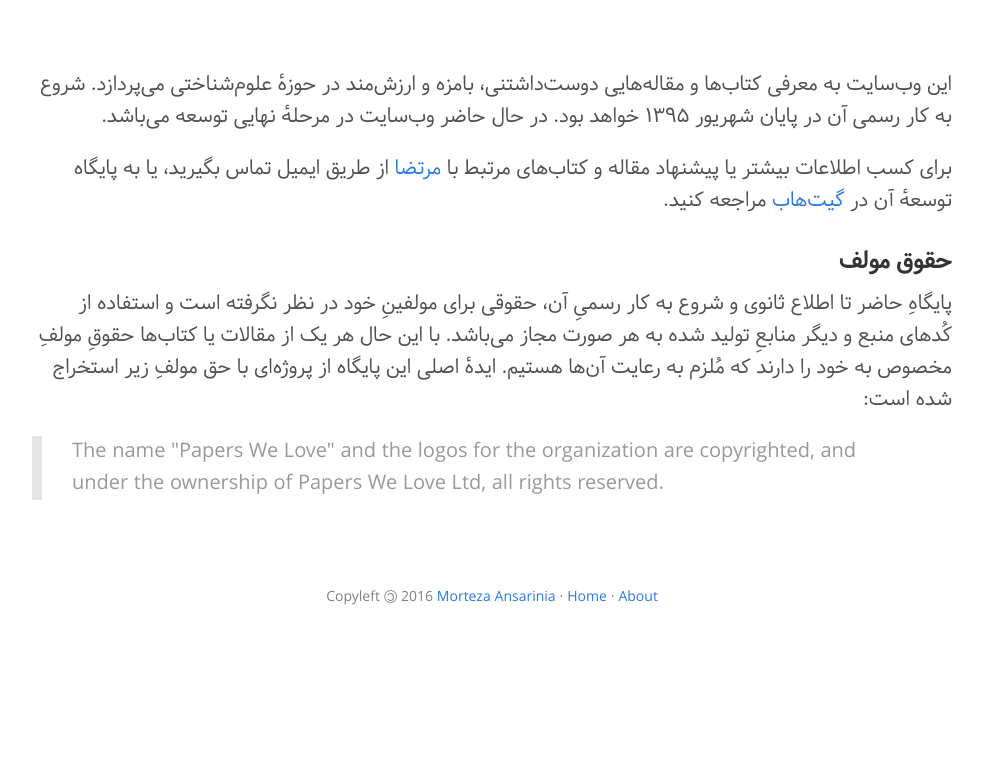
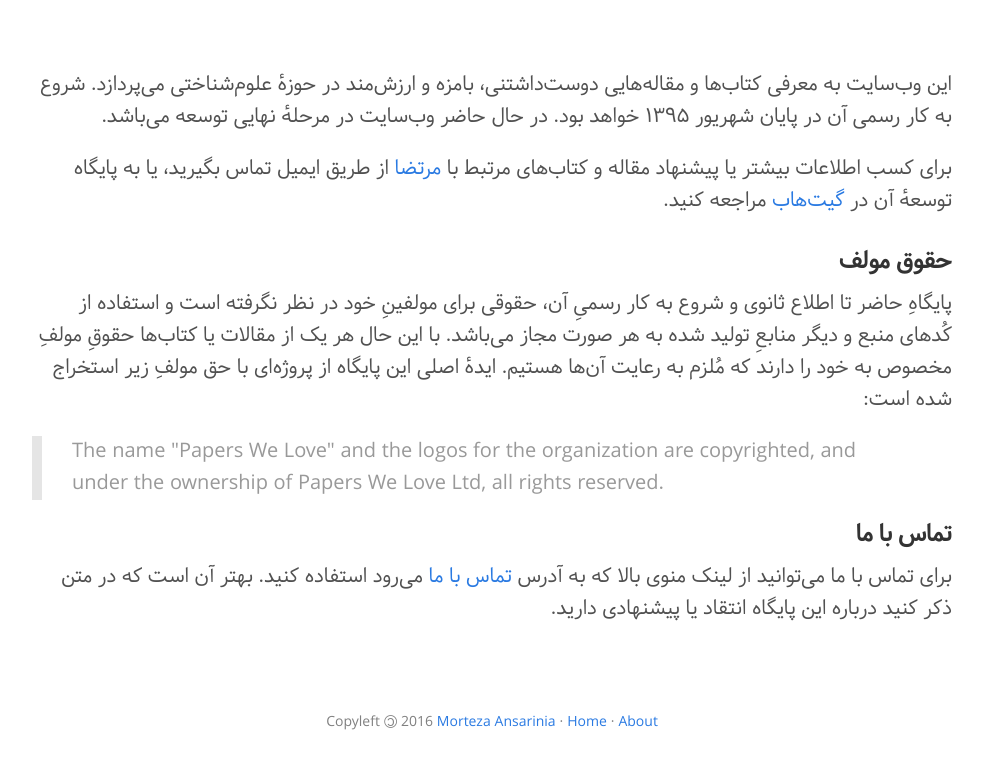
Before and after one commit to morteza/cog.onto.ir, a Jekyll site: the page built from about.md, in a window 1280 px wide. Shown: the top 769 px of the page, without its empty margins (272-1255 px from the left). Built offline with Jekyll 4.4.1, drawn with Linux system fonts in a browser that asks for light colours; nearby versions of some CDN libraries.

Commit message:
Improve contact us links.

```diff
--- a/_includes/menu.html
+++ b/_includes/menu.html
@@ -9,6 +9,8 @@
   <li><a class="disabled scroll" href="/categories">دسته‌بندی‌ها</a></li>
   <li><a class="disabled scroll" href="/tools">ابزار</a></li>
   <li><a class="disabled scroll" href="/glossary">واژه‌نامه</a></li>
+  <li><a class="scroll" href="https://cut.social/contact" target="_blank">تماس با ما</a></li>
+  <li><a class="scroll" href="https://cut.social/contact" target="_blank">Contact Us</a></li>
 </ul>
 
 <script>
--- a/about.md
+++ b/about.md
@@ -17,3 +17,7 @@ permalink: /about/
 <blockquote style="direction:ltr">
 The name "Papers We Love" and the logos for the organization are copyrighted, and under the ownership of Papers We Love Ltd, all rights reserved.
 </blockquote>
+
+### تماس با ما
+
+برای تماس با ما می‌توانید از لینک منوی بالا که به آدرس [تماس با ما](http://cut.social/contact) می‌رود استفاده کنید. بهتر آن است که در متن ذکر کنید درباره این پایگاه انتقاد یا پیشنهادی دارید.
```
